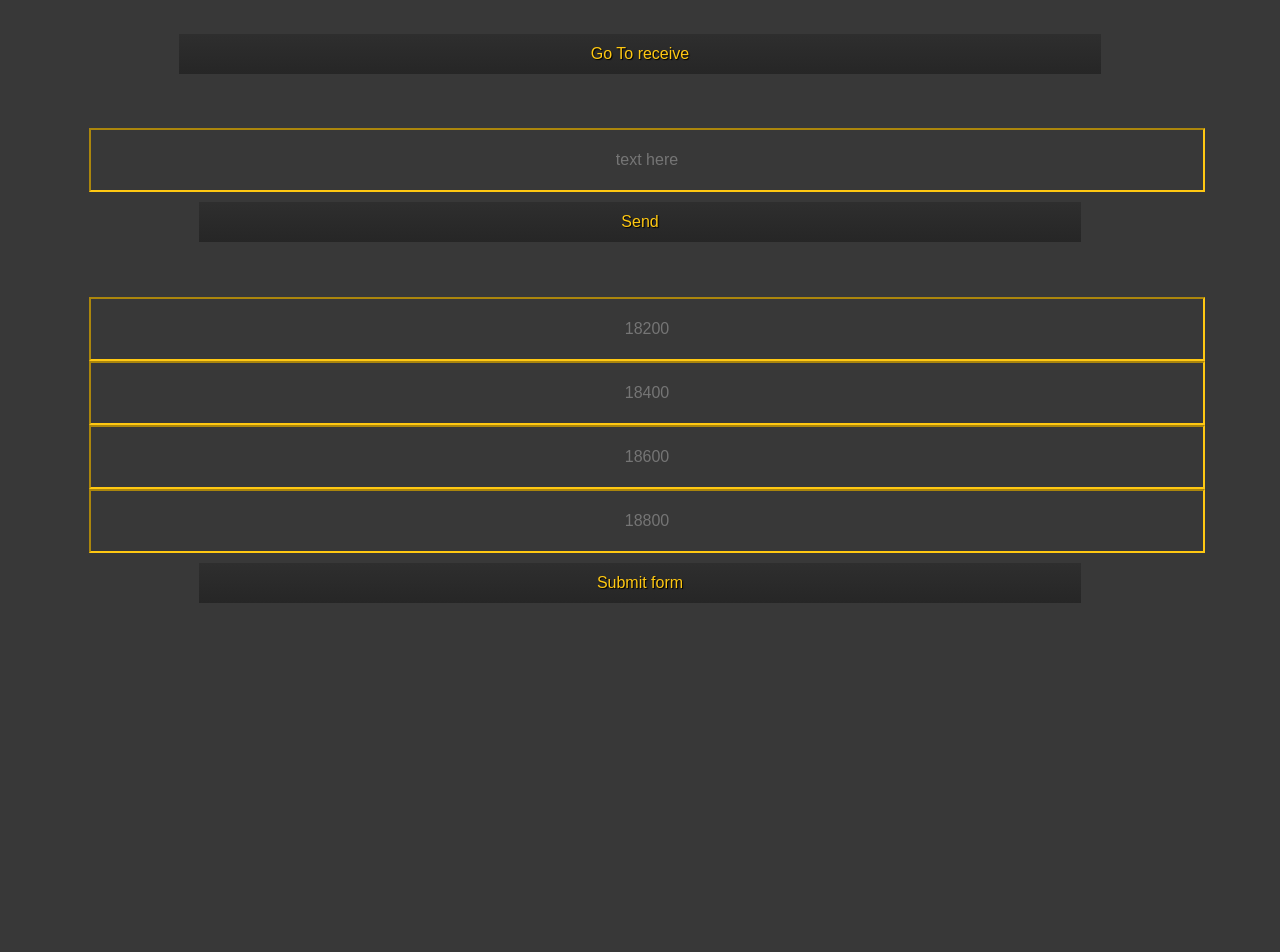
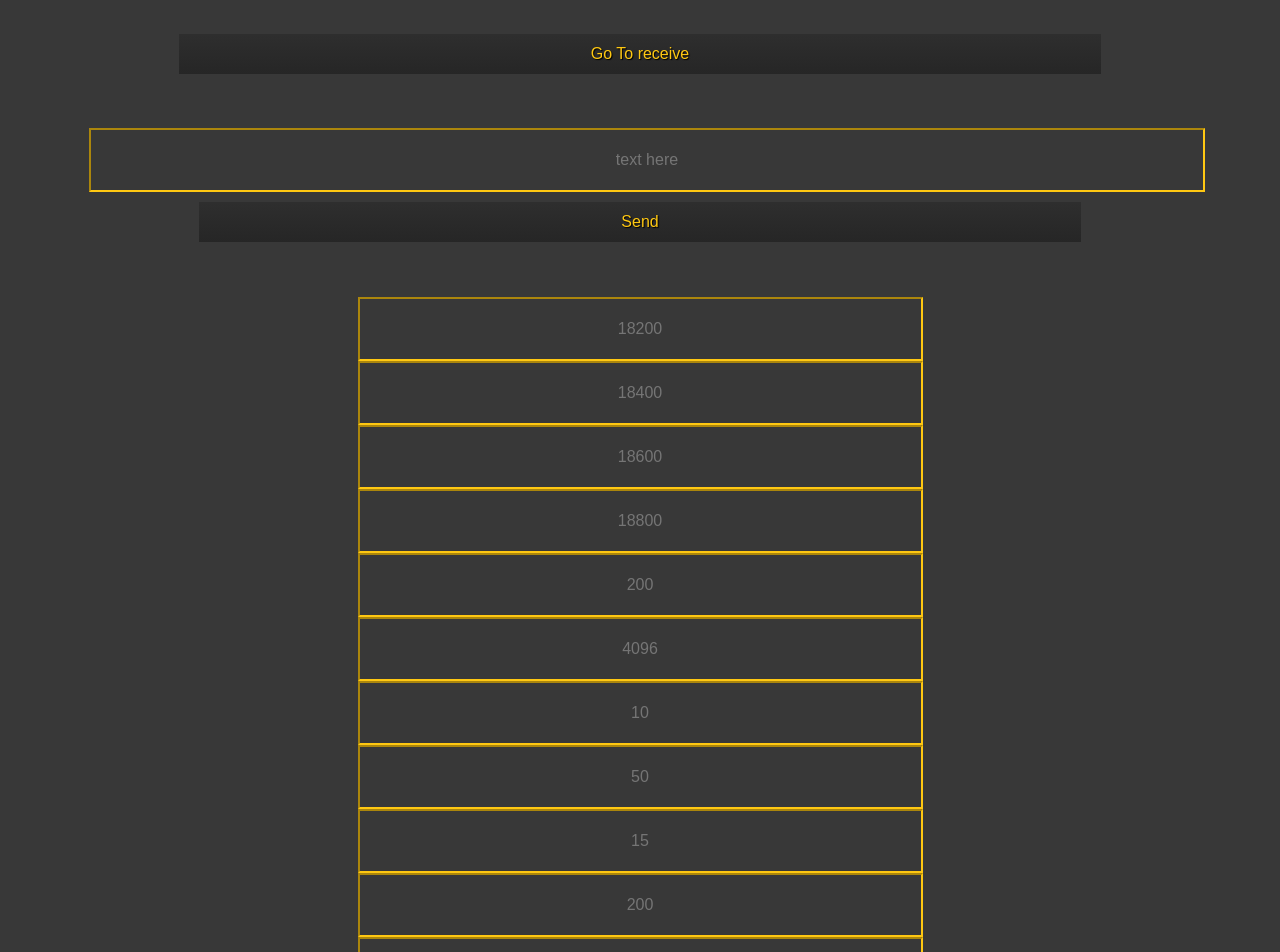
Before and after one commit to gugajazz/Sine_messaging, a React (Create React App) app: page / in a window 1280 px wide. Shown: the top 952 px of the page. Before the commit the page ends 800 px from the top, so only its background shows below. Built offline with nearby package versions, Linux system fonts and the light colour scheme.

Commit message:
SetSettings reactive and almost done

```diff
--- a/src/Receiver.js
+++ b/src/Receiver.js
@@ -310,8 +310,8 @@ function Receiver() {
             for(d=1; d<11 ; d++){ // todo change this because its possible fpr there to be more then 10 repetitions of the same 2 bits
                 //console.log("abs:"+Math.abs(((repetitionsArray[i][1] / d) / 20) - 1)
                 //+"minimum:"+minimumValue);
-                let a = (settings.msgBitDelay / 10) // how many signals we should capture for each 2 bits
-                let b = (settings.msgBitDelay / 20) // the half-way point ( ex: if we should capture 10 signals for each 2 bits this should be 5 )
+                let a = (settings.msgBaudDelay / 10) // how many signals we should capture for each 2 bits
+                let b = (settings.msgBaudDelay / 20) // the half-way point ( ex: if we should capture 10 signals for each 2 bits this should be 5 )
                 //console.log("a"+a+" b"+b);
                 if(Math.abs(repetitionsArray[i][1]-a*d)<=b){
                     //minimumValue=Math.abs(((repetitionsArray[i][1]/d)/20)-1)
--- a/src/Sender.js
+++ b/src/Sender.js
@@ -59,7 +59,7 @@ function Sender() {
             oscillator.start()
 
             //audioCtx.resume()
-            let timeDelay = settings.msgBitDelay
+            let timeDelay = settings.msgBaudDelay
             //timeDelay = 0
             let bursts = 0
 
@@ -68,7 +68,7 @@ function Sender() {
 
             for (let i = 0; i < binaryStr.length; i = i + 2) {
                 if (binaryStr[i] === "0" && binaryStr[i + 1] === "0") {
-                    delayToSet += settings.msgBitDelay
+                    delayToSet += settings.msgBaudDelay
                     //console.log(delayToSet);
                     delay(delayToSet).then(() => {
                         oscillator.frequency.setValueAtTime(Code00, audioCtx.currentTime); // value in hertz
@@ -77,7 +77,7 @@ function Sender() {
                     });
                     if (i === binaryStr.length - 2) {
                         //console.log("fim");
-                        delayToSet += (settings.msgBitDelay - delayToRemoveOnLast)
+                        delayToSet += (settings.msgBaudDelay - delayToRemoveOnLast)
                         delay(delayToSet).then(() => {
                             oscillator.stop()
                             console.log(arrayOfFrequenciesSent)
@@ -85,7 +85,7 @@ function Sender() {
                         });
                     }
                 } else if (binaryStr[i] === "0" && binaryStr[i + 1] === "1") {
-                    delayToSet += settings.msgBitDelay
+                    delayToSet += settings.msgBaudDelay
                     //console.log(delayToSet);
                     delay(delayToSet).then(() => {
                         oscillator.frequency.setValueAtTime(Code01, audioCtx.currentTime); // value in hertz
@@ -94,7 +94,7 @@ function Sender() {
                     });
                     if (i === binaryStr.length - 2) {
                         //console.log("fim");
-                        delayToSet += (settings.msgBitDelay - delayToRemoveOnLast)
+                        delayToSet += (settings.msgBaudDelay - delayToRemoveOnLast)
                         delay(delayToSet).then(() => {
                             oscillator.stop()
                             console.log(arrayOfFrequenciesSent)
@@ -102,7 +102,7 @@ function Sender() {
                         });
                     }
                 } else if (binaryStr[i] === "1" && binaryStr[i + 1] === "0") {
-                    delayToSet += settings.msgBitDelay
+                    delayToSet += settings.msgBaudDelay
                     //console.log(delayToSet);
                     delay(delayToSet).then(() => {
                         oscillator.frequency.setValueAtTime(Code10, audioCtx.currentTime); // value in hertz
@@ -112,7 +112,7 @@ function Sender() {
                     });
                     if (i === binaryStr.length - 2) {
                         //console.log("fim");
-                        delayToSet += (settings.msgBitDelay - delayToRemoveOnLast)
+                        delayToSet += (settings.msgBaudDelay - delayToRemoveOnLast)
                         delay(delayToSet).then(() => {
                             oscillator.stop()
                             console.log(arrayOfFrequenciesSent)
@@ -120,7 +120,7 @@ function Sender() {
                         });
                     }
                 } else if (binaryStr[i] === "1" && binaryStr[i + 1] === "1") {
-                    delayToSet += settings.msgBitDelay
+                    delayToSet += settings.msgBaudDelay
                     //console.log(delayToSet);
                     delay(delayToSet).then(() => {
                         oscillator.frequency.setValueAtTime(Code11, audioCtx.currentTime); // value in hertz
@@ -129,7 +129,7 @@ function Sender() {
                     });
                     if (i === binaryStr.length - 2) {
                         //console.log("fim");
-                        delayToSet += (settings.msgBitDelay - delayToRemoveOnLast)
+                        delayToSet += (settings.msgBaudDelay - delayToRemoveOnLast)
                         delay(delayToSet).then(() => {
                             oscillator.stop()
                             console.log(arrayOfFrequenciesSent)
--- a/src/SetSettings.js
+++ b/src/SetSettings.js
@@ -1,4 +1,5 @@
 // TODO MAKE IT RUN THE CAPTURE ONLY ON A GIVEN RANGE OF FREQUENCIES TO BE FASTER\
+// noinspection DuplicatedCode
 
 import {useEffect, useRef, useState} from "react";
 import settings from "./settings";
@@ -9,12 +10,26 @@ function SetSettings() {
     const [Code01, setCode01] = useState(settings.Code01);
     const [Code10, setCode10] = useState(settings.Code10);
     const [Code11, setCode11] = useState(settings.Code11);
+    const [msgBaudDelay, setMsgBaudDelay] = useState(settings.msgBaudDelay);
+    const [fftSize, setFftSize] = useState(settings.fftSize);
+    const [msBetweenDetectSpikes, setMsBetweenDetectSpikes] = useState(settings.msBetweenDetectSpikes);
+    const [maxConsecutiveRunsWithoutSpikes, setMaxConsecutiveRunsWithoutSpikes] = useState(settings.maxConsecutiveRunsWithoutSpikes);
+    const [detectDBaddedToAvg_float, setDetectDBaddedToAvg_float] = useState(settings.detectDBaddedToAvg_float);
+    const [hzBuffer, setHzBuffer] = useState(settings.hzBuffer);
+    const [spikesRoundTo, setSpikesRoundTo] = useState(settings.spikesRoundTo);
 
     useEffect(() => {
         setCode00("");
         setCode01("");
         setCode10("");
         setCode11("");
+        setMsgBaudDelay("");
+        setFftSize("");
+        setMsBetweenDetectSpikes("");
+        setMaxConsecutiveRunsWithoutSpikes("");
+        setDetectDBaddedToAvg_float("");
+        setHzBuffer("");
+        setSpikesRoundTo("");
     }, []);
 
     const handleSubmit = event => {
@@ -26,17 +41,28 @@ function SetSettings() {
         if(typeof Code10==="number"){ settings.Code10 = Code10 }
         if(typeof Code11==="number"){ settings.Code11 = Code11 }
 
-        console.log(typeof Code00);
-        console.log(typeof Code01);
+        if(typeof msgBaudDelay==="number"){ settings.msgBaudDelay = msgBaudDelay }
+        if(typeof fftSize==="number"){ settings.fftSize = fftSize }
+        if(typeof msBetweenDetectSpikes==="number"){ settings.msBetweenDetectSpikes = msBetweenDetectSpikes }
+        if(typeof maxConsecutiveRunsWithoutSpikes==="number"){ settings.maxConsecutiveRunsWithoutSpikes = maxConsecutiveRunsWithoutSpikes }
+        if(typeof detectDBaddedToAvg_float==="number"){ settings.detectDBaddedToAvg_float = detectDBaddedToAvg_float }
+        if(typeof hzBuffer==="number"){ settings.hzBuffer = hzBuffer }
+        if(typeof spikesRoundTo==="number"){ settings.spikesRoundTo = spikesRoundTo }
 
-
-        console.log(settings.Code11);
 
         // clear all input values in the form
         setCode00("");
         setCode01("");
         setCode10("");
         setCode11("");
+        setMsgBaudDelay("");
+        setFftSize("");
+        setMsBetweenDetectSpikes("");
+        setMaxConsecutiveRunsWithoutSpikes("");
+        setDetectDBaddedToAvg_float("");
+        setHzBuffer("");
+        setSpikesRoundTo("");
+
     };
 
 
@@ -74,6 +100,56 @@ function SetSettings() {
                     placeholder={settings.Code11.toString()}
                 />
 
+                <input
+                    type="text"
+                    value={msgBaudDelay}
+                    onChange={event => setMsgBaudDelay(parseInt(event.target.value))}
+                    placeholder={settings.msgBaudDelay.toString()}
+                />
+
+                <input
+                    type="text"
+                    value={fftSize}
+                    onChange={event => setFftSize(parseInt(event.target.value))}
+                    placeholder={settings.fftSize.toString()}
+                />
+
+                <input
+                    type="text"
+                    value={msBetweenDetectSpikes}
+                    onChange={event => setMsBetweenDetectSpikes(parseInt(event.target.value))}
+                    placeholder={settings.msBetweenDetectSpikes.toString()}
+                />
+
+                <input
+                    type="text"
+                    value={maxConsecutiveRunsWithoutSpikes}
+                    onChange={event => setMaxConsecutiveRunsWithoutSpikes(parseInt(event.target.value))}
+                    placeholder={settings.maxConsecutiveRunsWithoutSpikes.toString()}
+                />
+
+                <input
+                    type="text"
+                    value={detectDBaddedToAvg_float}
+                    onChange={event => setDetectDBaddedToAvg_float(parseInt(event.target.value))}
+                    placeholder={settings.detectDBaddedToAvg_float.toString()}
+                />
+
+                <input
+                    type="text"
+                    value={hzBuffer}
+                    onChange={event => setHzBuffer(parseInt(event.target.value))}
+                    placeholder={settings.hzBuffer.toString()}
+                />
+
+                <input
+                    type="text"
+                    value={spikesRoundTo}
+                    onChange={event => setSpikesRoundTo(parseInt(event.target.value))}
+                    placeholder={settings.spikesRoundTo.toString()}
+                />
+
+
                 <button type="submit">Submit form</button>
             </form>
 
--- a/src/app.css
+++ b/src/app.css
@@ -206,7 +206,7 @@ canvas {
 }
 
 
-button, form a {
+button {
     background-color: #383838;
     background-image: linear-gradient(to bottom, rgba(38, 38, 38, 0.55) 0%, #262626 100%);
     text-shadow: 1px 1px 1px black;
@@ -220,6 +220,30 @@ button, form a {
     line-height: 3rem;
     padding: .5rem;
     display: block;
+}
+
+form{
+    text-align: center;
+}
+
+form button {
+    width: 50%;
+}
+
+form input {
+    width: 50%;
+    height: 50px;
+    font-size: 20px;
+    font-size: 1.6rem;
+    padding: 5px;
+    text-align: center;
+    overflow-x: scroll;
+    background-color: #383838;
+    border-width: 2px;
+    border-style: inset;
+    border-color: #ffc812;
+    border-image: initial;
+    color: white;
 }
 
 button:hover, button:focus, form a:hover, form a:focus {
--- a/src/settings.js
+++ b/src/settings.js
@@ -6,7 +6,7 @@ const settings={
     "Code01" : 18400,   // 13400
     "Code10" : 18600,   // 13600
     "Code11" : 18800,   // 13800
-    "msgBitDelay": 200, // 50 is the lowest possible with Float
+    "msgBaudDelay": 200, // 50 is the lowest possible with Float
 
     // Receiver
     "fftSize": 4096,
```
